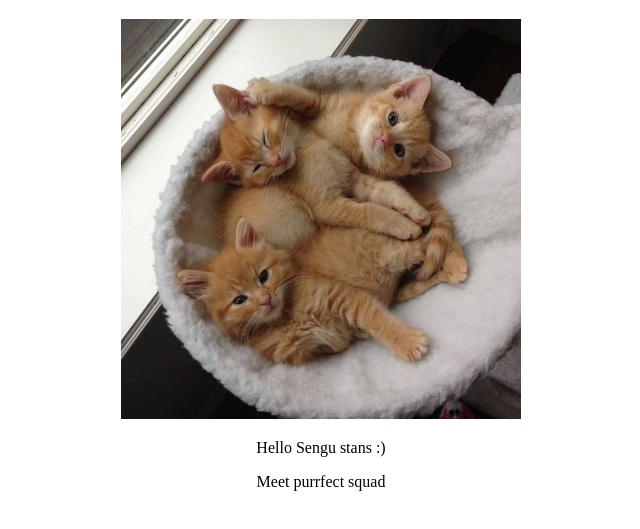
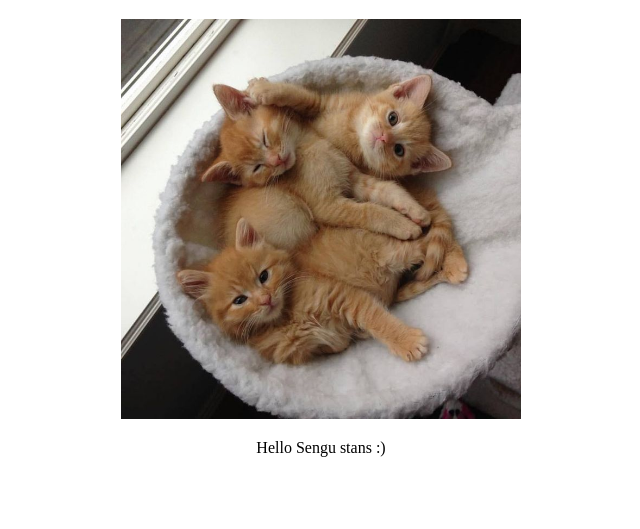
Before and after one commit to Nandhana-09/meoww, a plain HTML site: page page.html in a window 1280 px wide. Shown: the part 61-590 px from the top of the page, without its empty margins (319-959 px from the left). Drawn offline with Linux system fonts and the light colour scheme.

Commit message:
Update page.html

```diff
--- a/page.html
+++ b/page.html
@@ -17,7 +17,7 @@
         <h1 id="firstpara" >Take a cat break</h1>
         <img src="56b7625f-f45b-446a-9776-4a3735282f5c.jpg" alt="error" height="400" class="centerImage">
         <p>Hello Sengu stans :) </p>
-        <p>Meet purrfect squad</p>
+
     </center>
 
 
```
